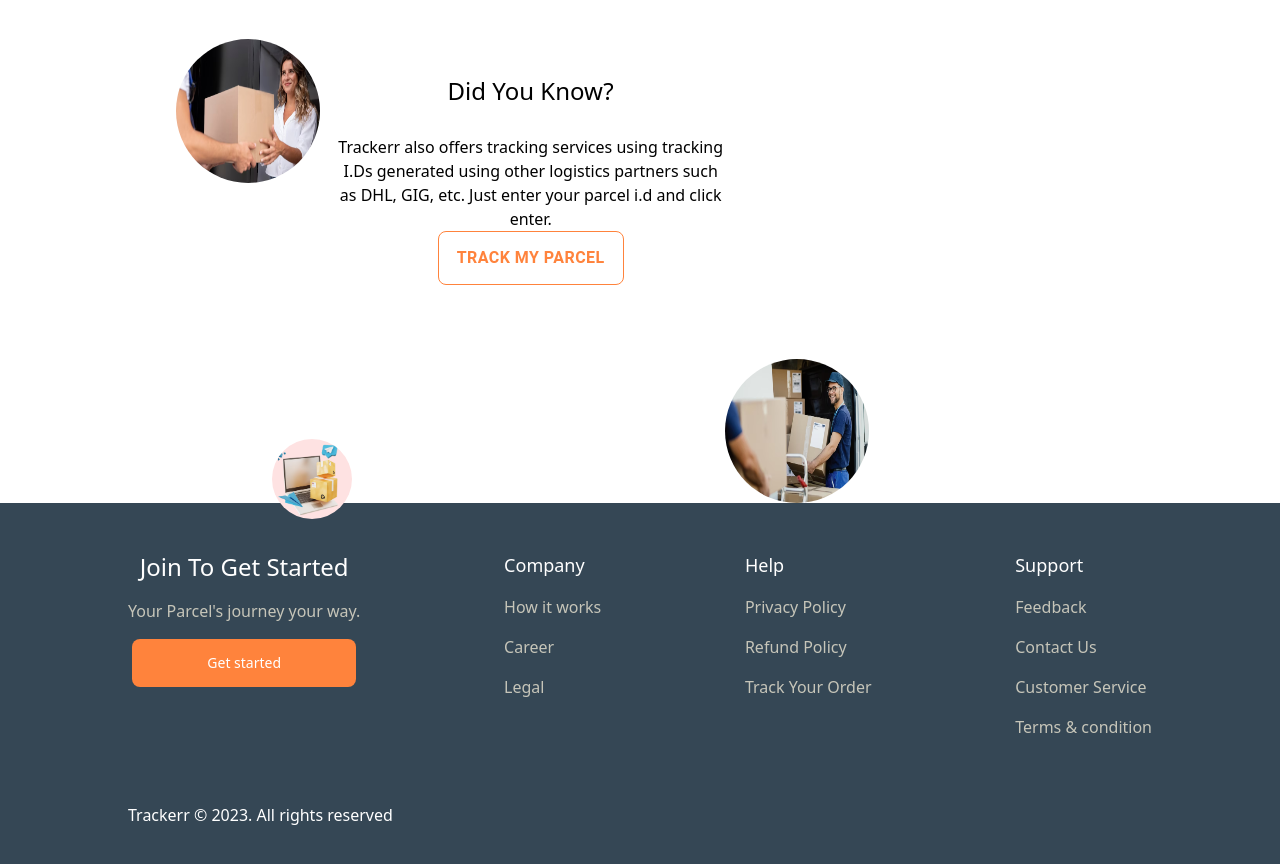
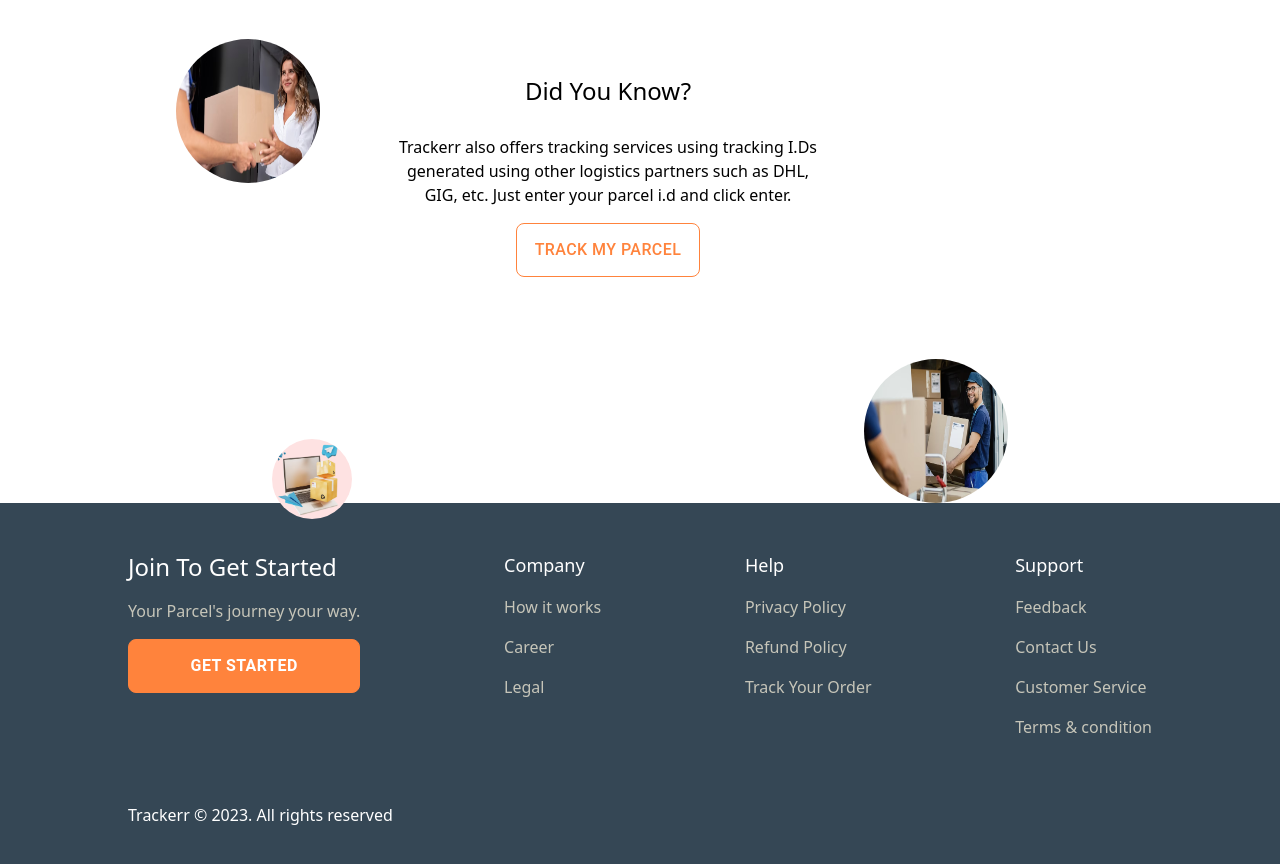
Before and after one commit to Amadu9933/Tracker-web-static, a React (Vite) app in the folder web-static/: page / in a window 1280 px wide. Shown: the part 1180-2044 px from the top of the page. Built offline with nearby package versions, Linux system fonts and the light colour scheme; a small style sheet from the web is missing.

Commit message:
something going on

```diff
--- a/web-static/src/components/common/footer/Footer.tsx
+++ b/web-static/src/components/common/footer/Footer.tsx
@@ -1,5 +1,6 @@
 import React from "react";
 import MyButton from "../buttons/Mybutton";
+import Button from "@mui/material/Button";
 // import "./Footer.css";
 
 const handleClick = () => {
@@ -12,18 +13,34 @@ const Footer: React.FC = () => {
 			className="footer pt-8 px-6 column md:pt-12 md:px-32 "
 			style={{ backgroundColor: "#354755", color: "#C6C5B9" }}>
 			<div className=" flex flex-wrap justify-between md:flex md:justify-between  md:font-medium">
-				<div className="item">
+				<div className="item text-left">
 					<h2 className="font-medium text-white text text-2xl pb-4">
 						Join To Get Started
 					</h2>
 					<p className="pb-4    font-medium">Your Parcel's journey your way.</p>
-					<MyButton
-						onClick={handleClick}
-						label="Get started"
-						state="Primary"
-						size="Small"
-						background="#FF833C"
-					/>
+					<Button
+						variant="outlined"
+						sx={{
+							backgroundColor: "#FF833C",
+							color: "white",
+							borderColor: "#FF833C",
+							paddingTop: "12px",
+							paddingRight: "18px",
+							paddingBottom: "12px",
+							paddingLeft: "18px",
+							borderRadius: "8px",
+							"&:focus": {
+								borderColor: "#FF833C",
+								backgroundColor: "#FF833C",
+								color: "white",
+							},
+							fontSize: "16px",
+							fontWeight: "bold",
+							width: { xs: "contain", md: "100%" },
+							marginLeft: { xs: "0", md: "0" },
+						}}>
+						Get started
+					</Button>
 				</div>
 
 				<div className="item mr-9 md:mr-0">
--- a/web-static/src/components/pages/customerPages/CustomerDidYouKnow.tsx
+++ b/web-static/src/components/pages/customerPages/CustomerDidYouKnow.tsx
@@ -8,11 +8,11 @@ import Button from "@mui/material/Button";
 
 const CustomerDidYouKnow: React.FC = () => {
 	return (
-		<section className="  md:h-1/4 md:mt-56  md:px-0 px-7">
+		<section className="  md:h-1/4 md:mt-56   md:px-0 px-7 ">
 			{/* container  */}
 			<div className="md:flex md:justify-between">
 				{/* first item */}
-				<div className="md:block md:ml-44 md:w-44 flex justify-between">
+				<div className="md:block md:ml-44 md:w-44 flex justify-between ">
 					<img
 						className="md:w-36 md:h-36 md:rounded-full w-16 h-16 rounded-full"
 						src={fristImage}
@@ -34,7 +34,7 @@ const CustomerDidYouKnow: React.FC = () => {
 				{/* second item, text container */}
 				<div className="md:w-1/3 md:mt-9  ">
 					<h1 className="mb-7 font-medium text-2xl">Did You Know?</h1>
-					<p className="font-normal">
+					<p className="font-normal mb-4">
 						Trackerr also offers tracking services using tracking I.Ds generated
 						using other logistics partners such as DHL, GIG, etc. Just enter
 						your parcel i.d and click enter.
@@ -55,14 +55,14 @@ const CustomerDidYouKnow: React.FC = () => {
 								borderColor: "#FF833C",
 							},
 							fontSize: "16px",
-							fontWeight: "bold",
+							fontWeight: "medium",
 						}}>
 						Track my parcel
 					</Button>
 				</div>
 
 				{/* third container */}
-				<div className="md:mr-44  md:w-60 md:block">
+				<div className="md:mr-44  md:w-60 md:block ">
 					<img
 						className="w-20 h-20 rounded-full -mt-36 ml-40 bg-red-100 md:visible invisible"
 						src={secondImage}
@@ -75,7 +75,7 @@ const CustomerDidYouKnow: React.FC = () => {
 					/>
 					{/* moile picture */}
 				</div>
-				<div className="flex justify-center items-center">
+				<div className=" justify-center items-center md:hidden flex">
 					<img
 						className="md:w-20 md:h-20 rounded-full md:mt-64 md:ml-24 w-12 h-12 bg-red-100 md:invisible "
 						src={thirdImage}
```
